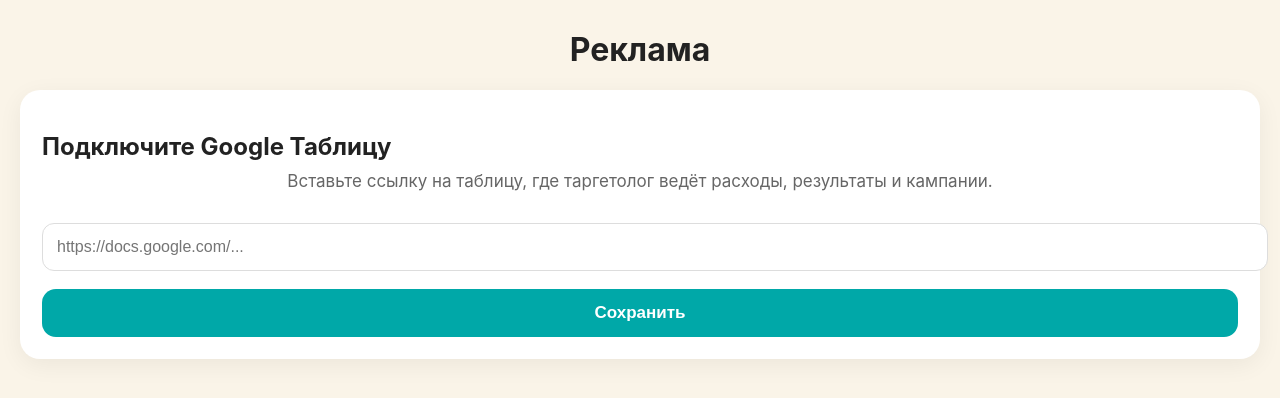
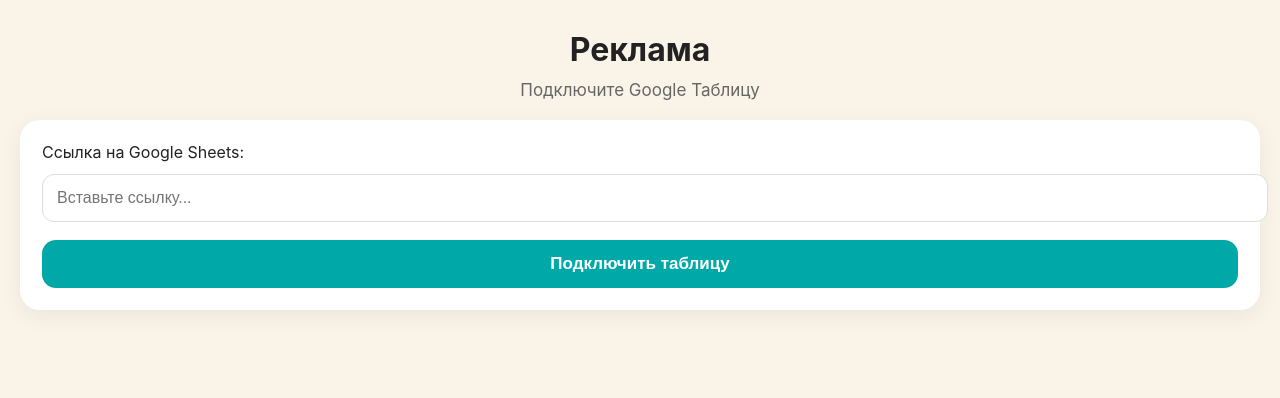
Before and after one commit to georg34523-boop/gastro-mind-miniapp, a Next.js app: page /marketing/ads in a window 1280 px wide. Shown: the top 398 px of the page. Built offline with nearby package versions, Linux system fonts and the light colour scheme.

Commit message:
Update ads.js

```diff
--- a/pages/marketing/ads.js
+++ b/pages/marketing/ads.js
@@ -1,76 +1,72 @@
-import { useState, useEffect } from "react";
-import Head from "next/head";
+import { useState } from "react";
 
 export default function Ads() {
   const [sheetUrl, setSheetUrl] = useState("");
-  const [savedSheetUrl, setSavedSheetUrl] = useState("");
+  const [savedUrl, setSavedUrl] = useState(null);
+  const [status, setStatus] = useState("");
 
-  useEffect(() => {
-    const saved = localStorage.getItem("adsSheetUrl");
-    if (saved) setSavedSheetUrl(saved);
-  }, []);
-
-  const saveSheetUrl = () => {
+  const handleSave = () => {
     if (!sheetUrl.includes("docs.google.com")) {
-      alert("Введите корректную ссылку на Google Таблицу");
+      setStatus("❌ Это не похоже на ссылку Google Sheets");
       return;
     }
-    localStorage.setItem("adsSheetUrl", sheetUrl);
-    setSavedSheetUrl(sheetUrl);
+
+    setSavedUrl(sheetUrl);
+    setStatus("✅ Таблица подключена!");
+  };
+
+  const checkData = async () => {
+    if (!savedUrl) {
+      setStatus("⚠️ Сначала подключите таблицу");
+      return;
+    }
+
+    setStatus("⏳ Подключение к данным...");
+
+    try {
+      const res = await fetch(`/api/sheets?url=${encodeURIComponent(savedUrl)}`);
+      const data = await res.json();
+
+      if (data.error) {
+        setStatus("❌ Ошибка чтения таблицы");
+      } else {
+        setStatus("✅ Данные успешно загружены!");
+        console.log("DATA:", data);
+      }
+    } catch (err) {
+      setStatus("❌ Ошибка соединения");
+    }
   };
 
   return (
     <div className="app-container">
-      <Head>
-        <title>Реклама — GastroMind</title>
-      </Head>
+      <h1 className="title">Реклама</h1>
+      <p className="subtitle">Подключите Google Таблицу</p>
 
-      <h1 className="title">Реклама</h1>
-
-      {!savedSheetUrl && (
       <div className="card">
-          <h2>Подключите Google Таблицу</h2>
-          <p className="subtitle">
-            Вставьте ссылку на таблицу, где таргетолог ведёт расходы, результаты и кампании.
-          </p>
-
+        <label>Ссылка на Google Sheets:</label>
         <input
           className="input"
-            type="text"
-            placeholder="https://docs.google.com/..."
+          placeholder="Вставьте ссылку..."
           value={sheetUrl}
           onChange={(e) => setSheetUrl(e.target.value)}
         />
 
-          <button className="btn" onClick={saveSheetUrl}>
-            Сохранить
+        <button className="btn" onClick={handleSave}>
+          Подключить таблицу
         </button>
-        </div>
+
+        {savedUrl && (
+          <>
+            <div className="sheet-url">Подключено: {savedUrl}</div>
+            <button className="btn-secondary" onClick={checkData}>
+              Проверить данные
+            </button>
+          </>
         )}
 
-      {savedSheetUrl && (
-        <div className="card">
-          <h2>Google Таблица подключена</h2>
-          <p>Мы будем автоматически анализировать данные.</p>
-
-          <div className="sheet-url">{savedSheetUrl}</div>
-
-          <button
-            className="btn-secondary"
-            onClick={() => {
-              localStorage.removeItem("adsSheetUrl");
-              setSavedSheetUrl("");
-            }}
-          >
-            Изменить таблицу
-          </button>
-
-          {/* Здесь позже появятся графики, бюджеты, ROAS и т.д. */}
-          <div className="dashboard-placeholder">
-            📊 Дашборд появится после интеграции данных
+        {status && <p className="dashboard-placeholder">{status}</p>}
       </div>
-        </div>
-      )}
     </div>
   );
 }
```
Lines whose indentation alone changed are shown as unchanged.
